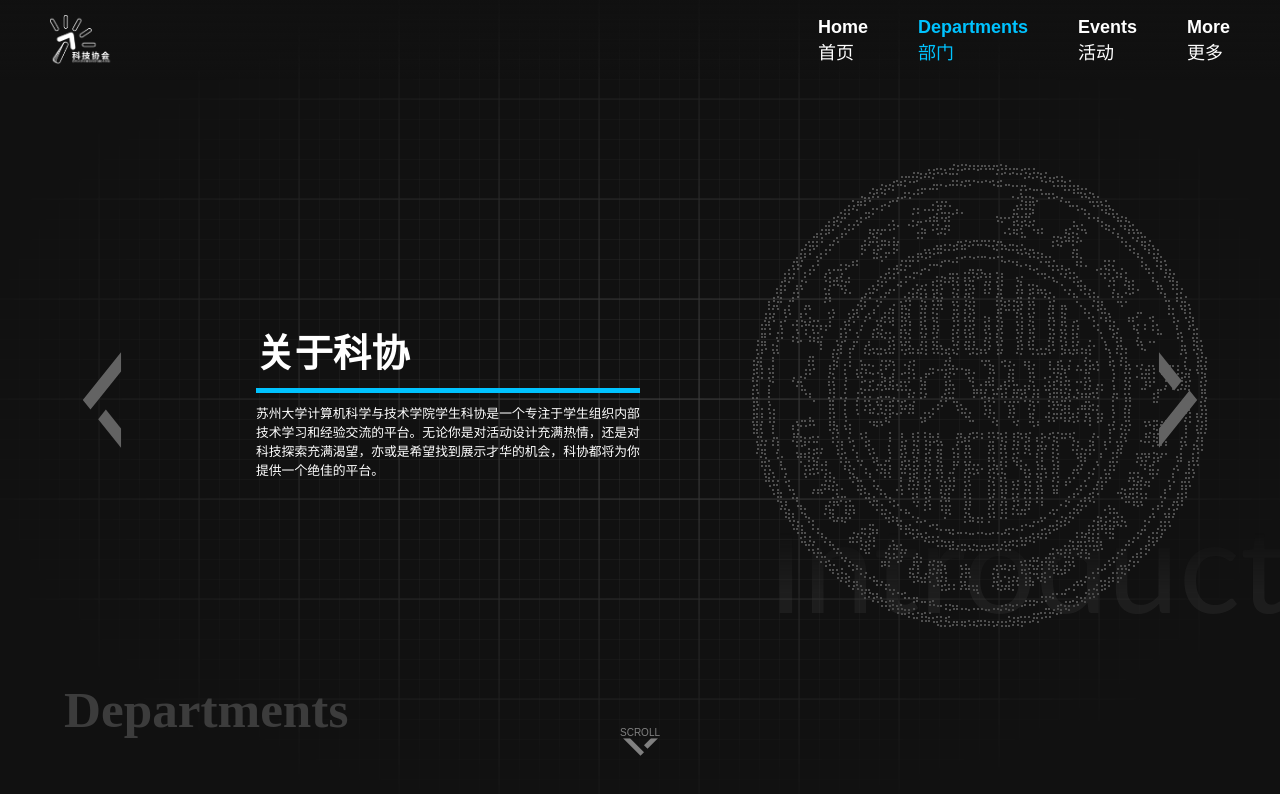
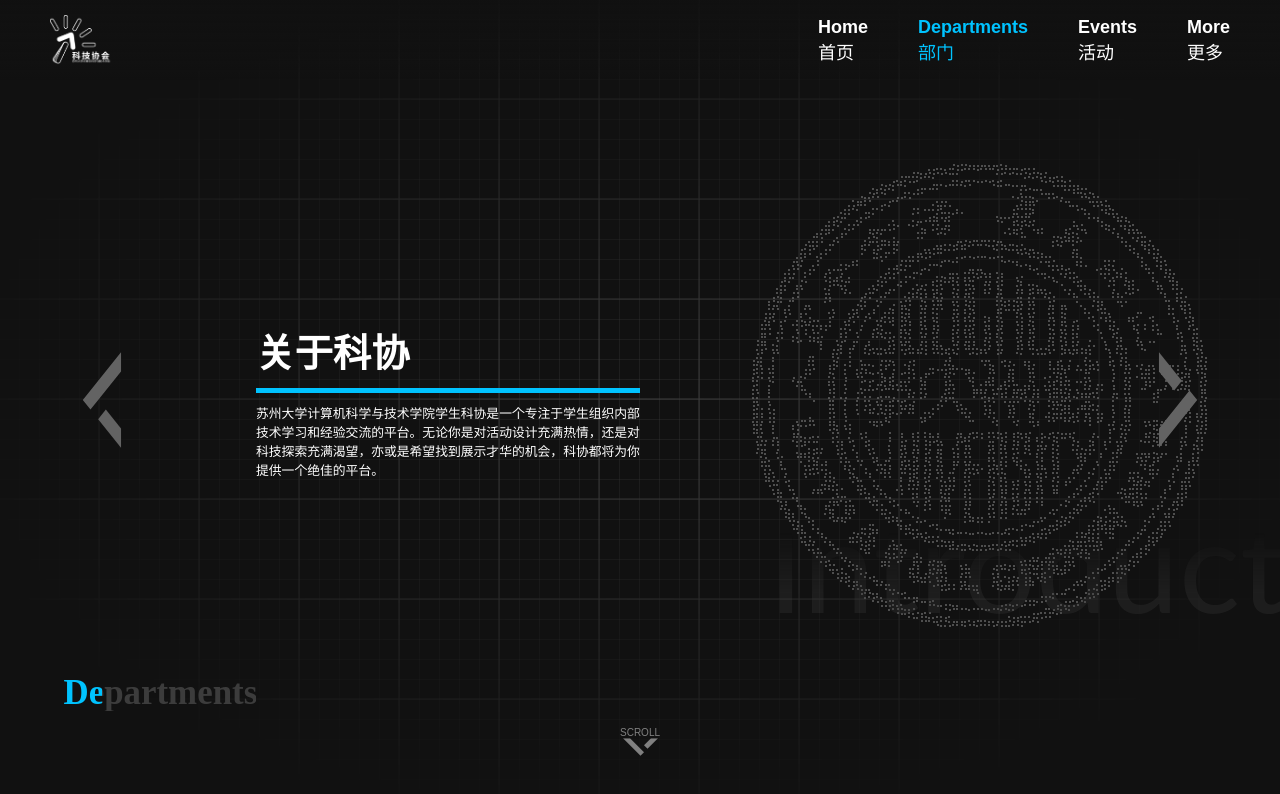
Before and after one commit to SudaKX/kxpage, a Vue app: page /departments in a window 1280 px wide. Shown: the top 794 px of the page. Built offline with nearby package versions, Linux system fonts and the light colour scheme; the HTML template or start-up script is replaced by a standard one.

Commit message:
feat(departments): 添加进度提示条

```diff
--- a/public/data.json
+++ b/public/data.json
@@ -10,6 +10,18 @@
       "deptName": "科研部",
       "deptEngName": "Research",
       "deptIntroduction": "在这里，大家可以学到许多自己想学的技术，还可以 get到办活动所需要的相关技能，认识许多优秀的小伙伴，锻炼自身的实战能力。PS：想为科协的官方网站贡献自己的一份力量的欢迎加入科研部哦。",
+      "offsetX": 55
+    },
+    {
+      "deptName": "图文部",
+      "deptEngName": "Media",
+      "deptIntroduction": "活动从不抛头露面的神秘幕后组织，气氛十分温馨且永远为饭局里仿佛与世隔绝的沉稳的一桌。他们用PS与画笔，在海报和宣传单的DDL中自由穿梭；他们举着单反，咔嚓咔嚓记录着每场活动，是当之无愧的表情包素材大亨。图文中心追求美，追求高端也追求小清新，热切地期待着每一个热爱美的新成员的加入。",
+      "offsetX": 55
+    },
+    {
+      "deptName": "图文部",
+      "deptEngName": "Media",
+      "deptIntroduction": "活动从不抛头露面的神秘幕后组织，气氛十分温馨且永远为饭局里仿佛与世隔绝的沉稳的一桌。他们用PS与画笔，在海报和宣传单的DDL中自由穿梭；他们举着单反，咔嚓咔嚓记录着每场活动，是当之无愧的表情包素材大亨。图文中心追求美，追求高端也追求小清新，热切地期待着每一个热爱美的新成员的加入。",
       "offsetX": 55
     },
     {
@@ -41,6 +53,20 @@
       "offsetY": -100,
       "scaleX": 0.7,
       "scaleY": 0.7
+    },
+    {
+      "imagePath": "/twb.png",
+      "offsetX": -300,
+      "offsetY": -100,
+      "scaleX": 0.7,
+      "scaleY": 0.7
+    },
+    {
+      "imagePath": "/twb.png",
+      "offsetX": -300,
+      "offsetY": -100,
+      "scaleX": 0.7,
+      "scaleY": 0.7
     }
   ]
 }
--- a/src/components/DeptDetailSwitch.vue
+++ b/src/components/DeptDetailSwitch.vue
@@ -15,6 +15,9 @@
     <component :is="DepartmentDetail" v-bind="deptDetail" :key="currentDepartment">
     </component>
   </Transition>
+  <div class="length">
+    <div class="highlight" :style="pageIndicatorStyle"></div>
+  </div>
 </template>
 
 <script setup lang="ts">
@@ -22,6 +25,16 @@ import DepartmentDetail from './DepartmentDetail.vue';
 import { computed, ref } from 'vue';
 import { adjustIndex } from '@/package/points';
 import { departmentDescription } from '@/package/staticData';
+
+const detailSpecs = departmentDescription;
+const currentDepartment = ref(0)
+const detailSpecSize: number = detailSpecs.length
+const deptDetail = computed(() => detailSpecs[currentDepartment.value])
+const pageIndicatorStyle = computed(() => {
+  const left = currentDepartment.value * 100 / detailSpecSize;
+  const width = 100 / detailSpecSize;
+  return `left: ${left}%; width: ${width}%;`
+})
 
 function changeDept(step: number) {
   const temp = currentDepartment.value + step
@@ -34,11 +47,6 @@ function changeDept(step: number) {
     currentDepartment.value = temp
   }
 }
-
-const detailSpecs = departmentDescription;
-const currentDepartment = ref(0)
-const detailSpecSize: number = detailSpecs.length
-const deptDetail = computed(() => detailSpecs[currentDepartment.value])
 
 </script>
 
@@ -121,4 +129,27 @@ div.to-right {
   opacity: 0;
 }
 
+div.length {
+  position: absolute;
+  pointer-events: none;
+  top: 85%;
+  left: 5%;
+  width: 15vmax;
+  height: 2.4vmax;
+  display: block;
+  background-color: var(--kx-dark-neglect);
+  mask-image: url("/deptMask.svg");
+  mask-size: contain;
+  mask-repeat: no-repeat;
+  mask-position: 0 0;
+  z-index: -2;
+}
+
+div.length>div.highlight {
+  position: absolute;
+  height: 100%;
+  background-color: var(--kx-dark-activate);
+  transition: left 200ms ease-in-out;
+}
+
 </style>
--- a/src/views/DepartmentView.vue
+++ b/src/views/DepartmentView.vue
@@ -3,7 +3,6 @@
     <DeptDetailSwitch></DeptDetailSwitch>
     <canvas class="vfx" ref="vfx" :width="width" :height="height"></canvas>
     <div class="background"></div>
-    <p class="back-text">Departments</p>
   </FrameWrapper>
 </template>
 
@@ -99,17 +98,4 @@ div.background {
   opacity: 0;
 }
 
-p.back-text {
-  position: absolute;
-  pointer-events: none;
-  top: 85%;
-  left: 5%;
-  display: block;
-  font-size: 4vw;
-  font-family: 'Times New Roman', Times, serif;
-  font-weight: bold;
-  color: var(--kx-dark-neglect);
-  z-index: -2;
-}
-
 </style>
--- a/src/views/HomeView.vue
+++ b/src/views/HomeView.vue
@@ -14,8 +14,6 @@ import FrameWrapper from '@/components/FrameWrapper.vue';
         </div>
         <div class="h-sep"></div>
         <h1>学生科技协会</h1>
-      </div>
-      <div class="svg-deco">
       </div>
       <div class="background"></div>
     </div>
@@ -39,24 +37,10 @@ import FrameWrapper from '@/components/FrameWrapper.vue';
     opacity 1.0s ease;
 }
 
-.svg-deco {
-  position: absolute;
-  top: 38%;
-  height: 57%;
-  width: 100%;
-  background-color: var(--kx-dark-black0-half);
-  mask-image: url("/ssta.svg");
-  mask-repeat: repeat-x;
-  mask-size: contain;
-  z-index: -1;
-
-  transition: opacity 0.3s ease-out 4.0s;
-}
-
 .texts {
   position: absolute;
   top: 40%;
-  height: 14%;
+  height: 12%;
   left: 10%;
   display: flex;
   flex-direction: row;
@@ -74,17 +58,17 @@ import FrameWrapper from '@/components/FrameWrapper.vue';
   flex: none;
   background-color: var(--kx-dark-activate);
   height: 100%;
-  width: 5px;
-  margin-left: 10px;
-  margin-right: 10px;
+  width: 0.5vmax;
+  margin-left: 1vmax;
+  margin-right: 1vmax;
 }
 
 .background {
   position: absolute;
-  translate: 0% 0%;
-  top: 0%;
+  translate: 0 0;
+  top: 0;
   height: 100%;
-  width: 100%;
+  width: 115%;
   background-position: center;
   background-image:
     radial-gradient(closest-side, var(--kx-dark-activate), transparent);
@@ -116,7 +100,15 @@ h1 {
   position: relative;
   display: block;
   color: white;
-  font-size: 400%;
+  font-size: 3vmax;
+}
+
+h2 {
+  font-size: 1.5vmax;
+}
+
+h3 {
+  font-size: 1vmax;
 }
 
 @keyframes movement {
```
Also changed, not shown: public/ssta.svg (deleted).
